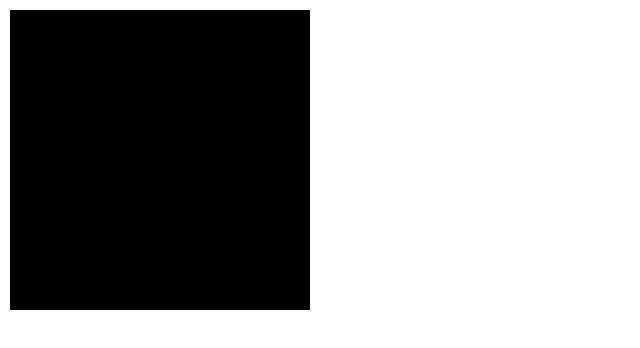
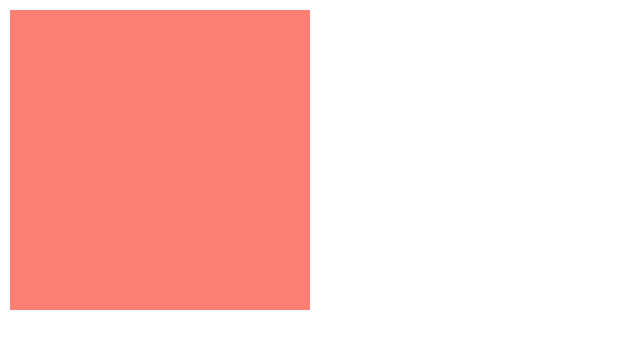
Before and after one commit to elytraVIII/code, a plain HTML site: page Part 1/s/index.html in a window 1280 px wide. Shown: the whole page, without its empty margins (0-640 px from the left). Drawn offline with Linux system fonts and the light colour scheme.

Commit message:
modified:   Part 1/s/css/styles.css

```diff
--- a/Part 1/s/css/styles.css
+++ b/Part 1/s/css/styles.css
@@ -4,9 +4,9 @@ body {
 .box {
     width: 300px;
     height: 300px;
-    background-color: black;
+    background-color: salmon;
     /*
-    colors can be defined using hex(hex),
+    colors can be defined using hex(hex) or by the name,
     rgb(red,green,blue)
     hsl(hue(with percentage icon),saturation,light)
     & hsla,rgba where a = alpha defining opacity where 0 is transparent and 1 is opaque
```
